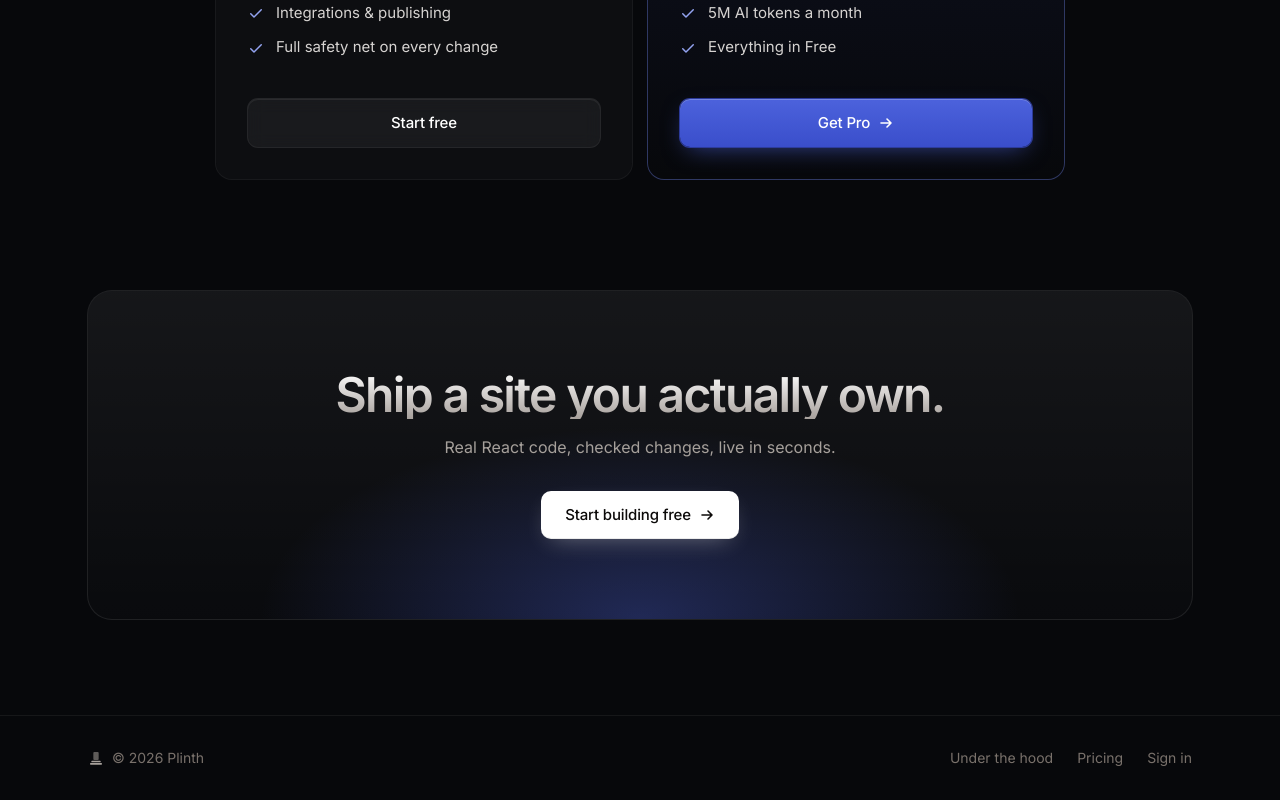
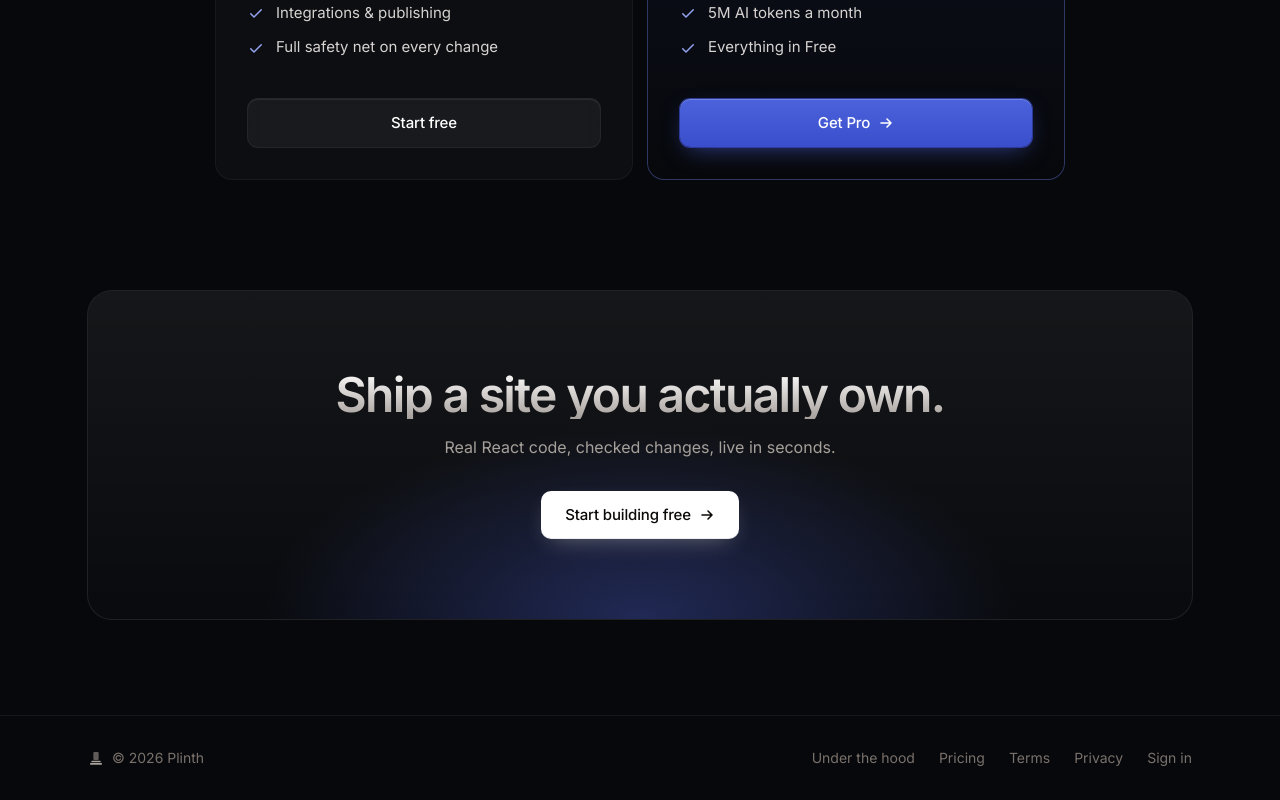
Before and after one commit to plinth-pages/plinth-platform, a Next.js app in the folder admin/: page / in a window 1280 px wide. Shown: the part 4627-5427 px from the top of the page. Built offline with nearby package versions, Linux system fonts and the light colour scheme; no server answers.

Commit message:
feat(ui): link Terms and Privacy from the footer, sign-in and billing

```diff
--- a/admin/app/billing/page.tsx
+++ b/admin/app/billing/page.tsx
@@ -1,5 +1,6 @@
 "use client";
 
+import Link from "next/link";
 import type { BillingStatusResponse, SessionUser } from "@plinth-pages/shared";
 import { useRouter } from "next/navigation";
 import { Suspense, useCallback, useEffect, useState } from "react";
@@ -144,6 +145,10 @@ function Billing() {
             )}
           </PlanCard>
         </div>
+        <p className="text-center text-[13px] text-stone-500">
+          Subscriptions renew monthly until cancelled and are covered by our{" "}
+          <Link href="/terms#plans" className="underline underline-offset-2">Terms</Link>.{" "}
+        </p>
         <p className="text-center text-[13px] text-stone-500">Payments are handled securely by Stripe. Cancel any time; Pro stays active until the end of the period you&apos;ve paid for.</p>
       </main>
     </div>
--- a/admin/app/login/page.tsx
+++ b/admin/app/login/page.tsx
@@ -32,7 +32,11 @@ export default async function LoginPage({ searchParams }: { searchParams: Promis
 
         <div className="mx-auto flex w-full max-w-[400px] flex-1 flex-col justify-center py-12">
           <AuthForms githubUrl={api.signInUrl} initialMode={mode === "signin" ? "signin" : "signup"} notice={auth_error} />
-          <p className="mt-10 text-center text-xs leading-relaxed text-stone-400">By continuing you agree to use Plinth responsibly. Your code and keys stay yours.</p>
+          <p className="mt-10 text-center text-xs leading-relaxed text-stone-400">
+            <Link href="/terms" className="hover:text-stone-600 dark:hover:text-stone-200">Terms</Link> ·{" "}
+            <Link href="/privacy" className="hover:text-stone-600 dark:hover:text-stone-200">Privacy</Link> ·{" "}
+            <Link href="/privacy/request" className="hover:text-stone-600 dark:hover:text-stone-200">Privacy requests</Link>
+          </p>
         </div>
       </section>
 
--- a/admin/app/page.tsx
+++ b/admin/app/page.tsx
@@ -275,6 +275,8 @@ export default function LandingPage() {
           <div className="flex gap-6">
             <a href="#engineering" className="hover:text-stone-300">Under the hood</a>
             <a href="#pricing" className="hover:text-stone-300">Pricing</a>
+            <Link href="/terms" className="hover:text-stone-300">Terms</Link>
+            <Link href="/privacy" className="hover:text-stone-300">Privacy</Link>
             <Link href="/login?mode=signin" className="hover:text-stone-300">Sign in</Link>
           </div>
         </div>
```
